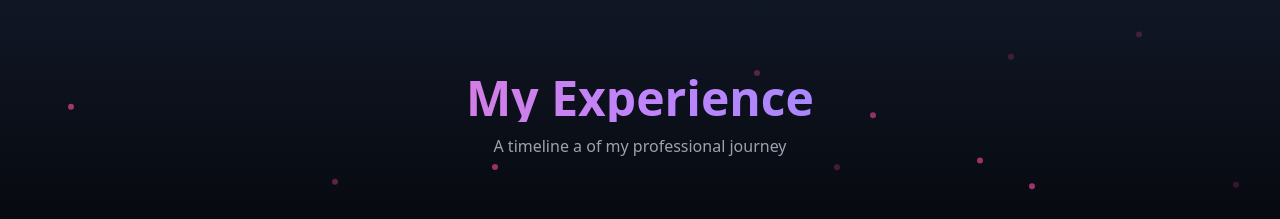
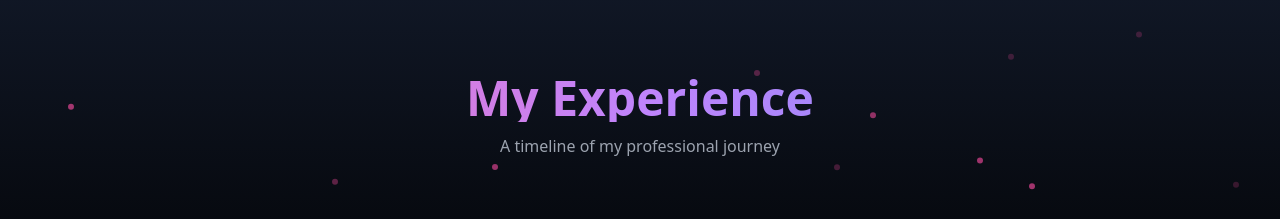
Before and after one commit to jigneshbhandi09/Jignesh-bhandi-Portfolio, a React (Vite) app: page / in a window 1280 px wide. Shown: the part 1960-2179 px from the top of the page. Built offline with nearby package versions, Linux system fonts and the light colour scheme.

Commit message:
new changes

```diff
--- a/src/pages/Education.tsx
+++ b/src/pages/Education.tsx
@@ -23,7 +23,7 @@ const education: Edu[] = [
   {
     degree: "Science",
     institution: "SSS Multipurpose Technical JR College",
-    period: "2018 – 2024",
+    period: "2018 – 2020",
   }
 ];
 
--- a/src/pages/Experience.tsx
+++ b/src/pages/Experience.tsx
@@ -82,7 +82,7 @@ export default function Experience() {
           <h2 className="text-4xl md:text-5xl font-bold bg-gradient-to-r from-pink-400 via-purple-400 to-indigo-400 bg-clip-text text-transparent">
             My Experience
           </h2>
-          <p className="text-gray-400 mt-3">A timeline a  of my professional journey</p>
+          <p className="text-gray-400 mt-3">A timeline of my professional journey</p>
         </motion.div>
 
         {/* Timeline */}
```
